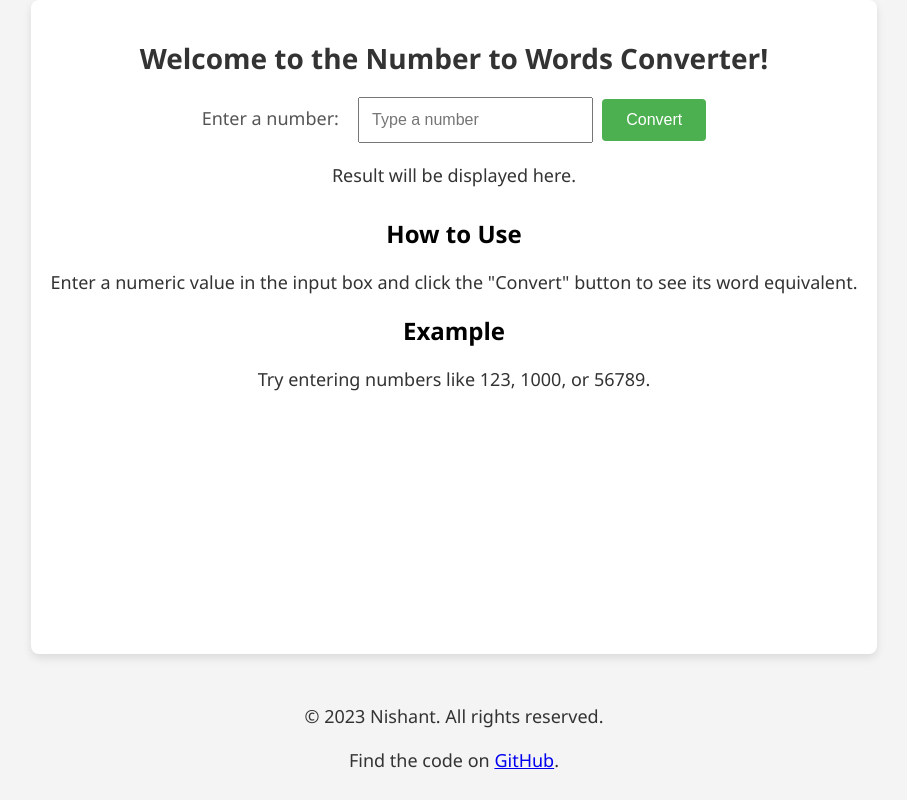
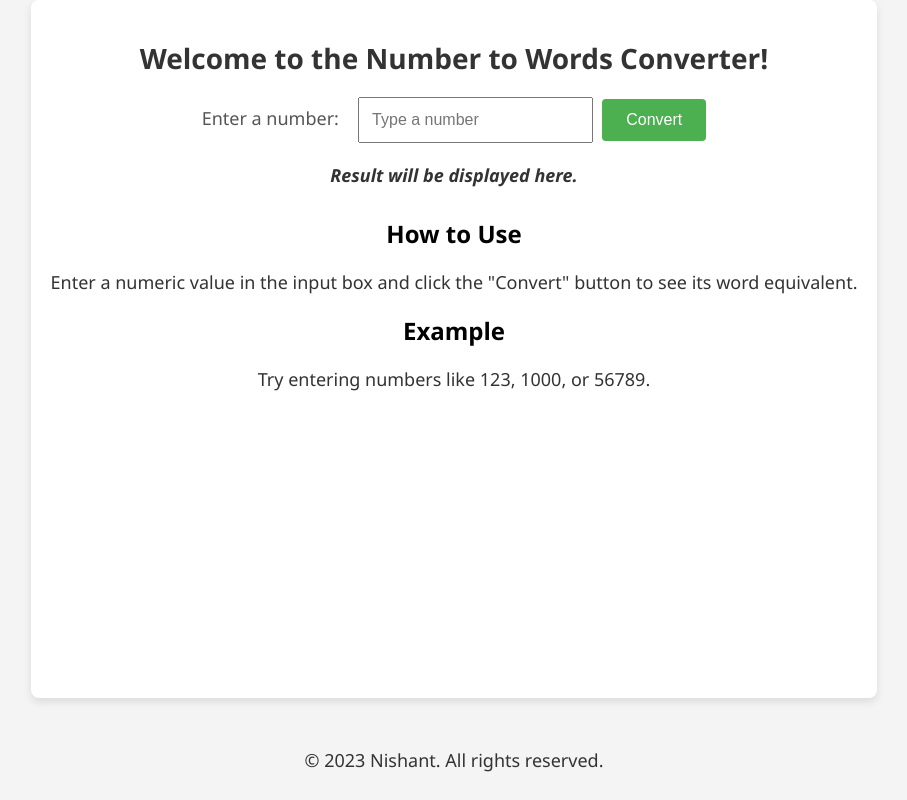
Before and after one commit to NbAnt23/NbAnt23-codehub.io, a plain HTML site: page index.html in a window 1280 px wide. Shown: the whole page, without its empty margins (186-1093 px from the left). Drawn offline with Linux system fonts and the light colour scheme.

Commit message:
Update index.html

```diff
--- a/index.html
+++ b/index.html
@@ -13,7 +13,7 @@
         <label for="numberInput">Enter a number:</label>
         <input type="text" id="numberInput" placeholder="Type a number">
         <button onclick="convertToWords()">Convert</button>
-        <p id="result">Result will be displayed here.</p>
+        <p id="result"><strong><em>Result will be displayed here.</em></strong></p>
 
         <div class="instructions">
             <h2>How to Use</h2>
@@ -25,7 +25,6 @@
 
     <footer>
         <p>&copy; 2023 Nishant. All rights reserved.</p>
-        <p>Find the code on <a href="https://github.com/yourusername/number-to-words-converter" target="_blank">GitHub</a>.</p>
     </footer>
 </body>
 </html>
```
